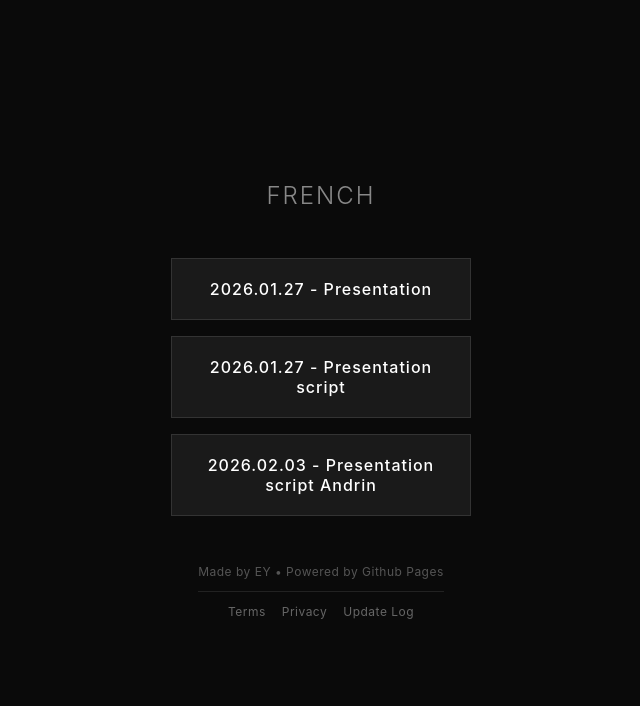
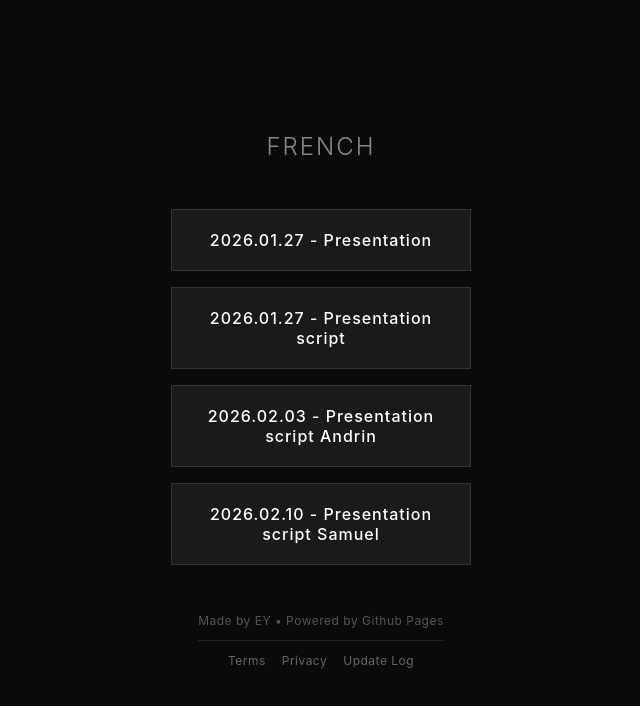
Before and after one commit to exuaes/exuaes.github.io, a plain HTML site: page lesson/french/main.html in a window 1280 px wide. Shown: the whole page, without its empty margins (319-959 px from the left). Drawn offline with Linux system fonts and the light colour scheme.

Commit message:
Update main.html

```diff
--- a/lesson/french/main.html
+++ b/lesson/french/main.html
@@ -93,6 +93,7 @@ h1 {
     <a href="220260127.html" class="btn">2026.01.27 - Presentation</a>
 	<a href="220260127_script.html" class="btn">2026.01.27 - Presentation script</a>
 	<a href="20260203_scriptandrin.html" class="btn">2026.02.03 - Presentation script Andrin</a>
+	<a href="20260210_scriptsamuel.html" class="btn">2026.02.10 - Presentation script Samuel</a>
   </div>
   <div class="footer">
     <div class="footer-line">Made by EY • Powered by Github Pages</div>
```
